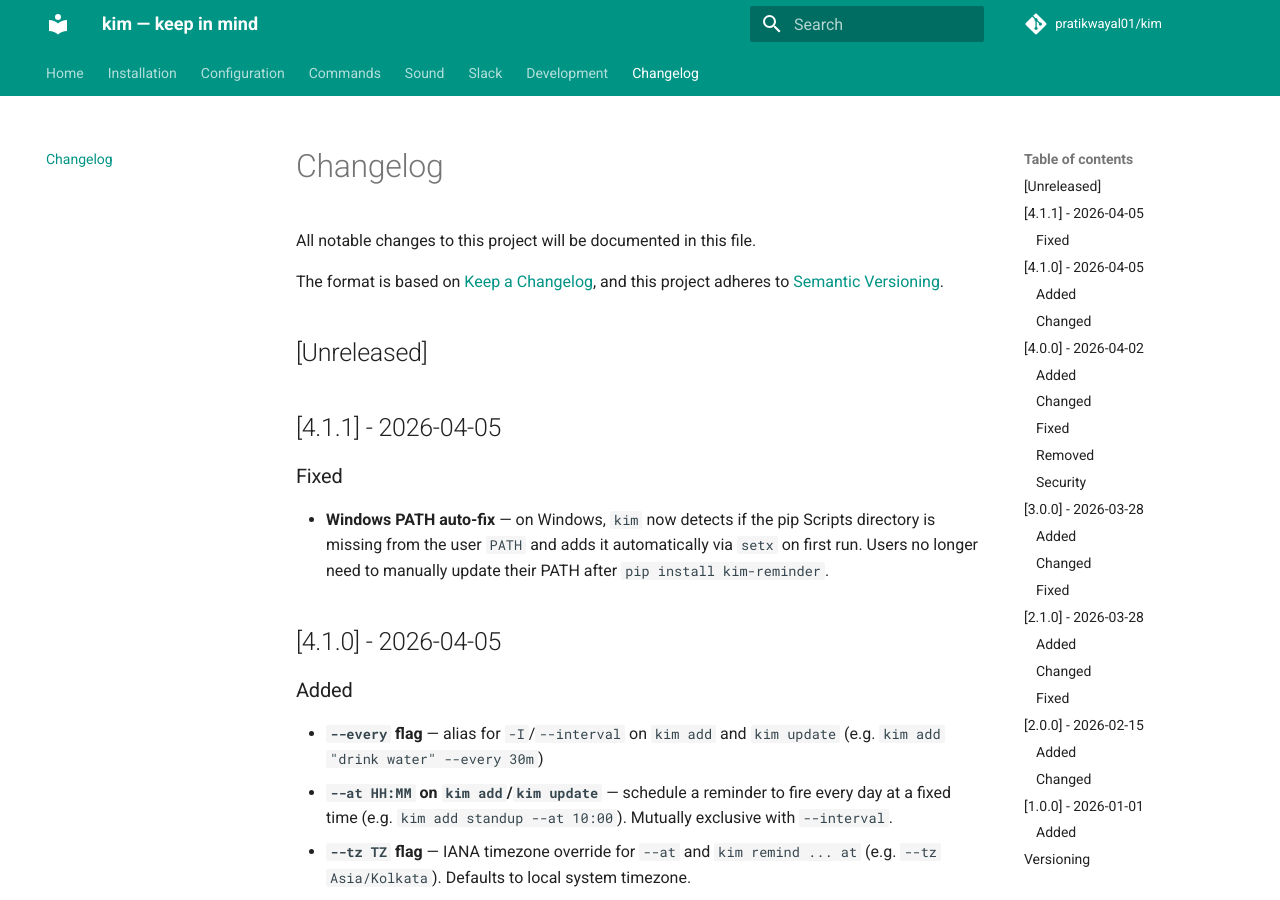
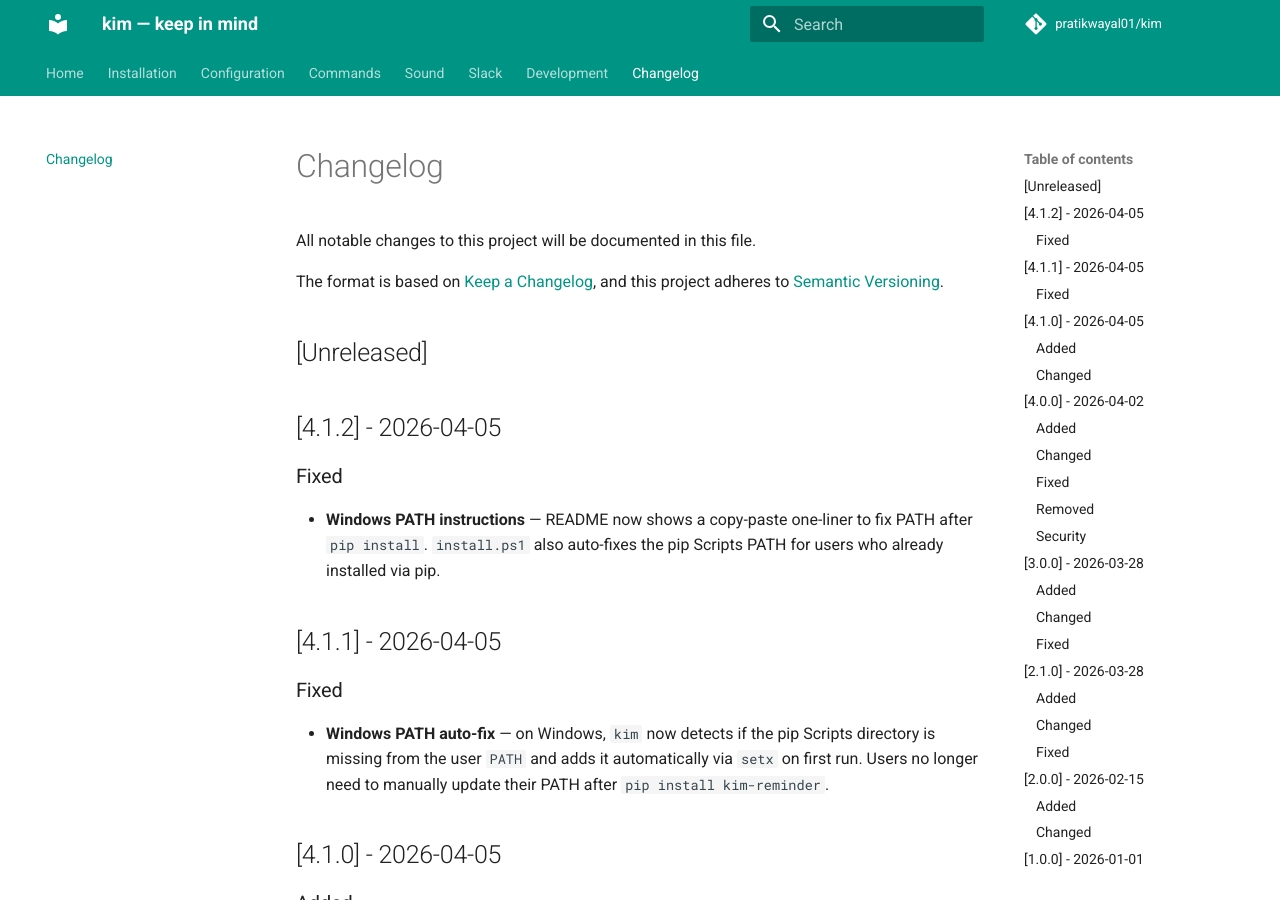
Before and after one commit to pratikwayal01/kim, an MkDocs documentation site: the page built from docs/changelog.md, in a window 1280 px wide and 900 px high. Built offline with MkDocs 1.6.1 and Material for MkDocs 9.7.7, drawn with Linux system fonts in a browser that asks for light colours; comment, search, counter and statistics services are not loaded.

Commit message:
fix: document Windows PATH fix for pip installs, auto-fix in install.ps1

```diff
--- a/docs/changelog.md
+++ b/docs/changelog.md
@@ -6,6 +6,11 @@ The format is based on [Keep a Changelog](https://keepachangelog.com/en/1.0.0/),
 and this project adheres to [Semantic Versioning](https://semver.org/spec/v2.0.0.html).
 
 ## [Unreleased]
+
+## [4.1.2] - 2026-04-05
+
+### Fixed
+- **Windows PATH instructions** — README now shows a copy-paste one-liner to fix PATH after `pip install`. `install.ps1` also auto-fixes the pip Scripts PATH for users who already installed via pip.
 
 ## [4.1.1] - 2026-04-05
 
--- a/pyproject.toml
+++ b/pyproject.toml
@@ -4,7 +4,7 @@ build-backend = "setuptools.build_meta"
 
 [project]
 name = "kim-reminder"
-version = "4.1.1"
+version = "4.1.2"
 description = "Lightweight cross-platform reminder daemon for developers"
 readme = "README.md"
 license = {text = "MIT"}
```
Also changed, not shown: README.md (+18 -10 lines), 2 other files.
